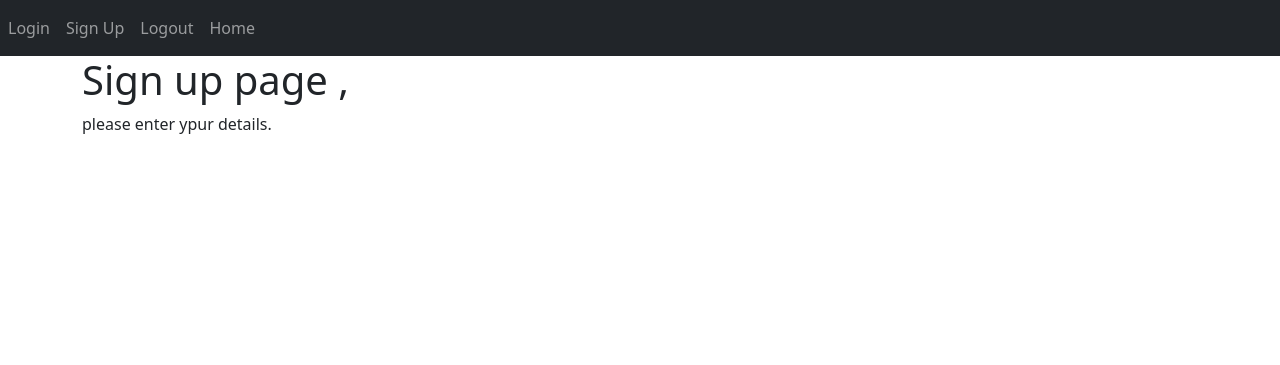
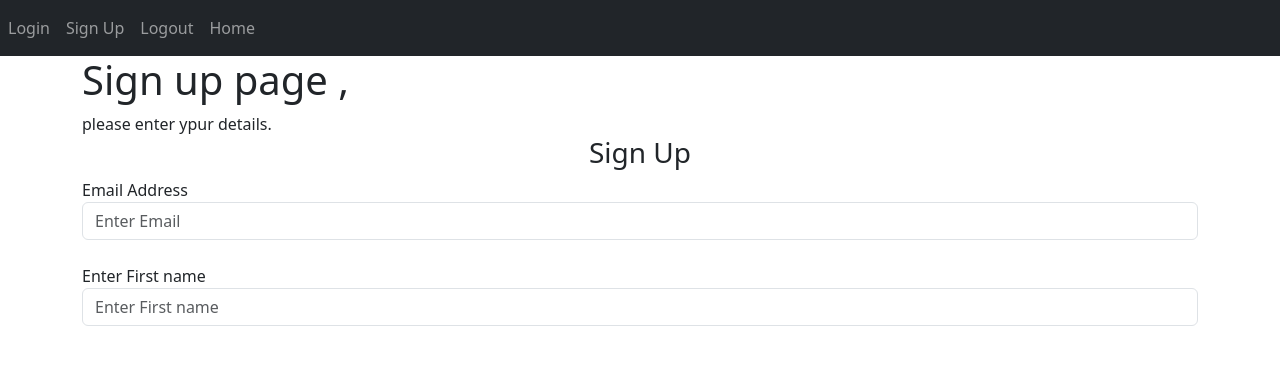
Before and after one commit to RyzenMu/Python_Fla, a Flask app: page /sign-up in a window 1280 px wide. Shown: the top 365 px of the page. Run offline with Flask 3, Linux system fonts and the light colour scheme.

Commit message:
form started

```diff
--- a/flask_web_application/website/templates/sign_up.html
+++ b/flask_web_application/website/templates/sign_up.html
@@ -9,4 +9,21 @@
 
 <h1>Sign up page , </h1>
 please enter ypur details.
+<form method="post">
+    <h3 align="center">Sign Up</h3>
+    <div class="form-group">
+        <label for="email">
+            Email Address
+        </label>
+        <input type="email" name="email" id="email" placeholder="Enter Email" class="form-control">
+    </div>
+    <br>
+    <div class="form-group">
+        <label for="firstname">
+            Enter First name
+        </label>
+        <input type="text" name="firstname" id="firstname" placeholder="Enter First name" class="form-control">
+    </div>
+</form>
+
 {% endblock %}
```
